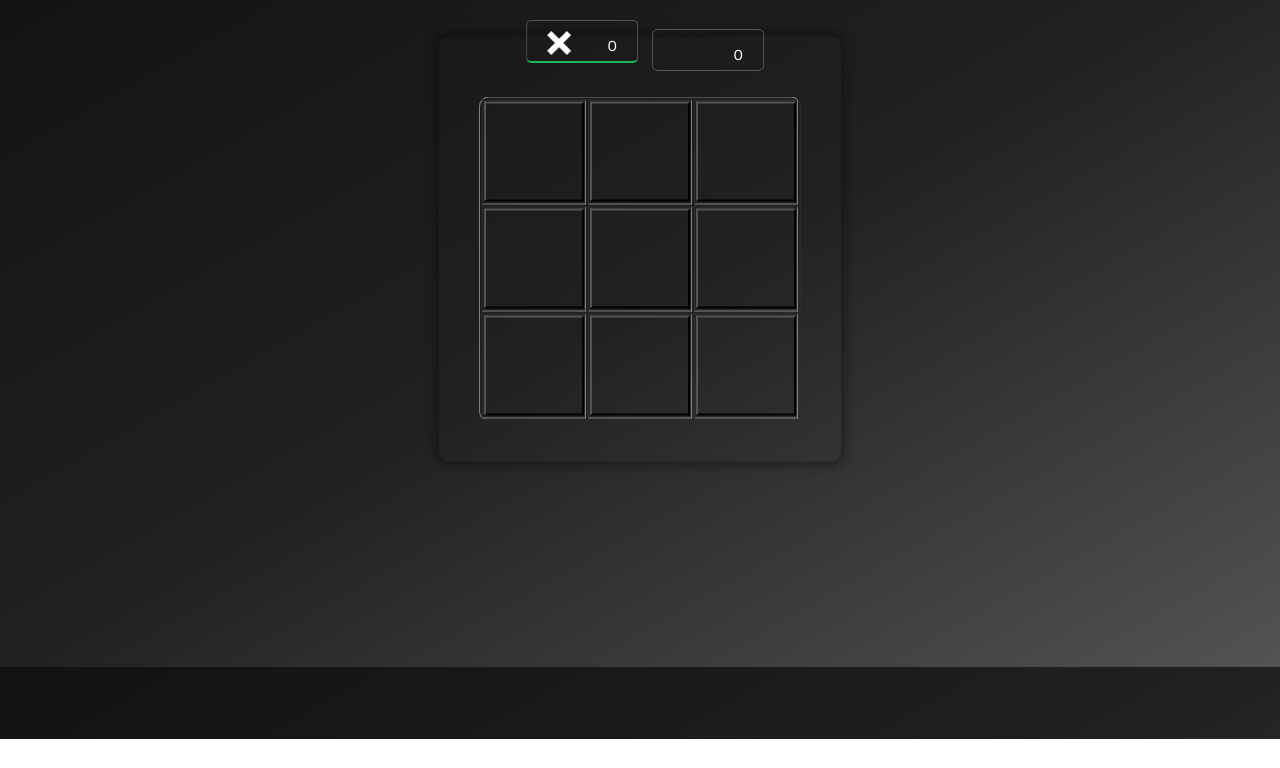
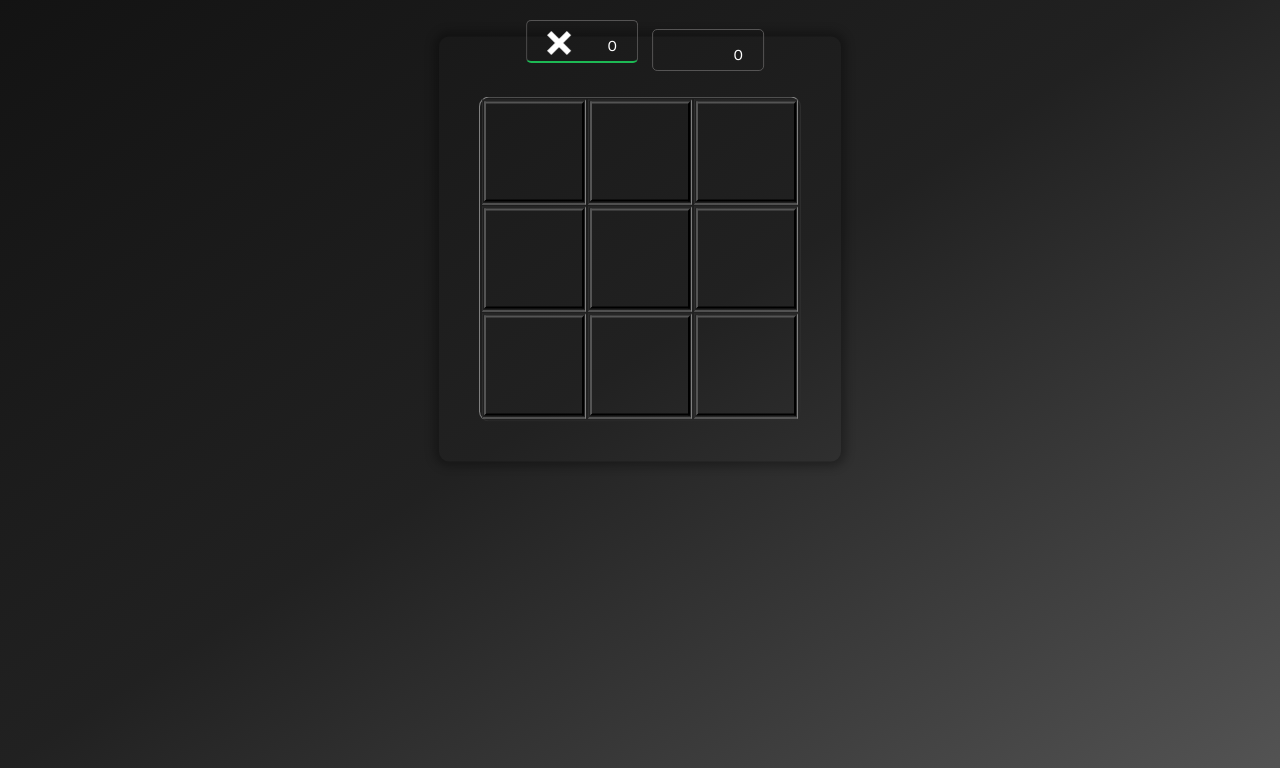
Before and after one commit to marcosmatasousa/marcosmatasousa.github.io, a plain HTML site: page assets/html/tictactoe.html in a window 1280 px wide. Shown: the part 61-829 px from the top of the page. Before the commit the page ends 800 px from the top, so only its background shows below. Drawn offline with Linux system fonts and the light colour scheme.

Commit message:
Fixing gradient effects

```diff
--- a/assets/css/music_list.css
+++ b/assets/css/music_list.css
@@ -1,5 +1,5 @@
 body{
-    background-image: linear-gradient(rgb(83, 83, 83)1%, rgb(18, 18, 18) 90%);
+    background-image: linear-gradient(rgb(83, 83, 83), rgb(18, 18, 18));
     font-family: Karla;
 }
 
--- a/assets/css/tictactoe.css
+++ b/assets/css/tictactoe.css
@@ -1,8 +1,8 @@
 body{
     background-image: linear-gradient(to bottom right, rgb(18, 18, 18), rgb(33,33,33), rgb(83, 83, 83));
-    padding-bottom: 50%;
     color: white;
     font-family: 'Karla';
+    height: 100vh;
 }
 
 h1{
```
